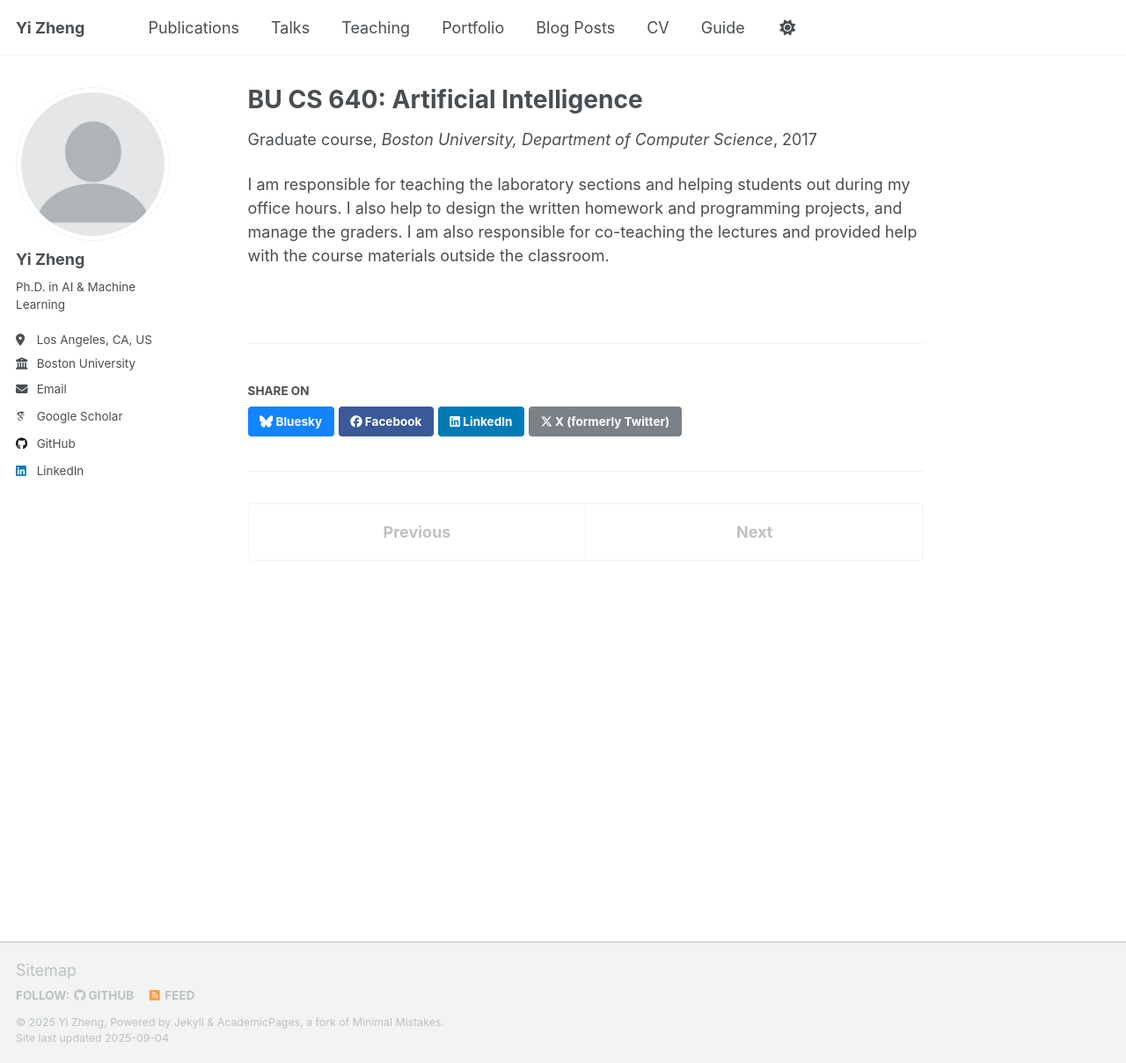
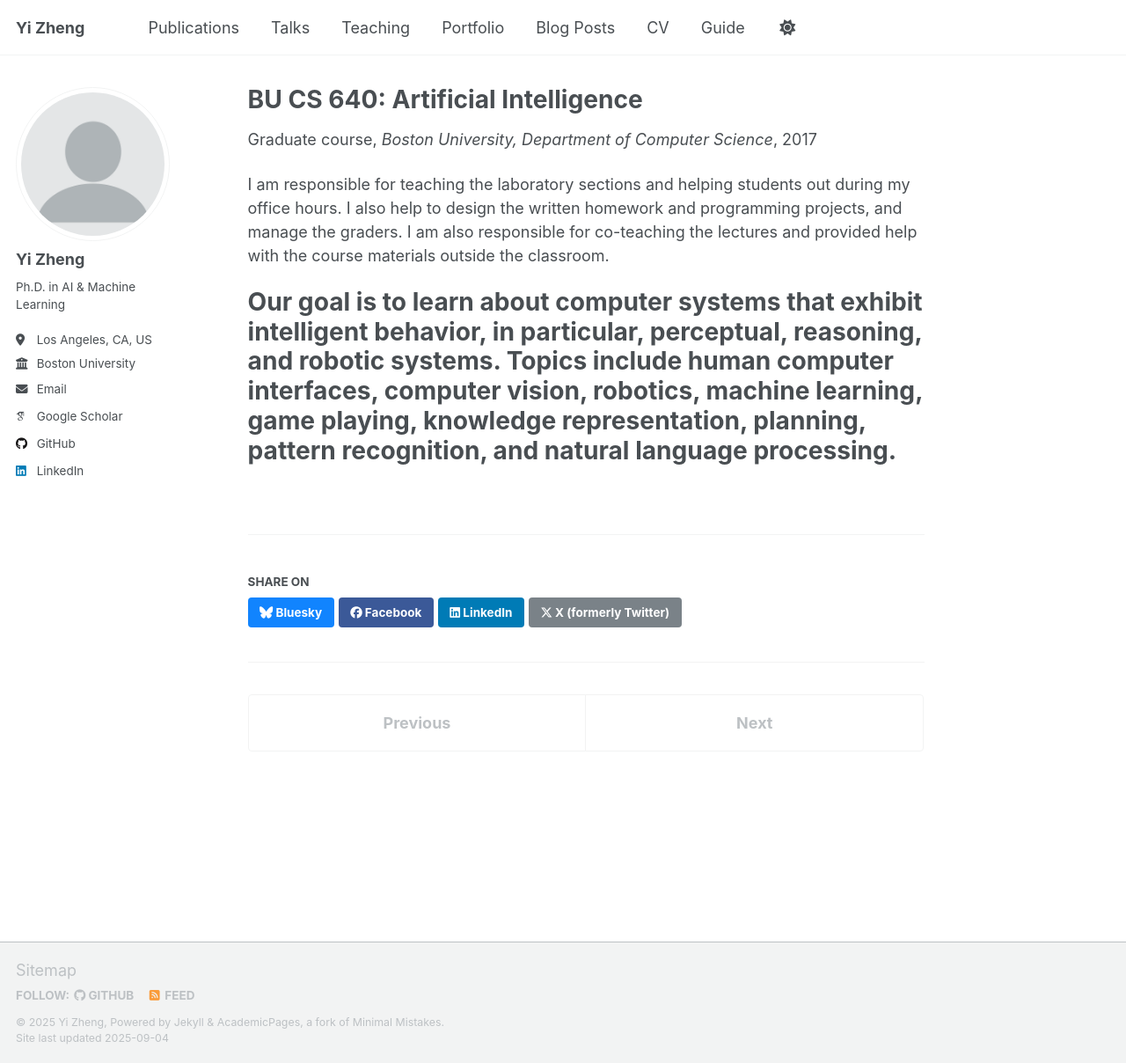
Before and after one commit to GSWS/GSWS.github.io, a Jekyll site: the page built from _teaching/cs640.md, in a window 1280 px wide and 1208 px high. Shown: the whole window at 88% size. Built offline with Jekyll 4.4.1, drawn with Linux system fonts in a browser that asks for light colours; some web fonts are replaced; a script that is not in the unit is left out.

Commit message:
Update cs640.md

```diff
--- a/_teaching/cs640.md
+++ b/_teaching/cs640.md
@@ -10,9 +10,5 @@ location: "Boston, MA"
 
 I am responsible for teaching the laboratory sections and helping students out during my office hours. I also help to design the written homework and programming projects, and manage the graders. I am also responsible for co-teaching the lectures and provided help with the course materials outside the classroom.
 
-{% comment %}
-
-Heading 1
+Our goal is to learn about computer systems that exhibit intelligent behavior, in particular, perceptual, reasoning, and robotic systems. Topics include human computer interfaces, computer vision, robotics, machine learning, game playing, knowledge representation, planning, pattern recognition, and natural language processing.
 ======
-
-{% endcomment %}
```
